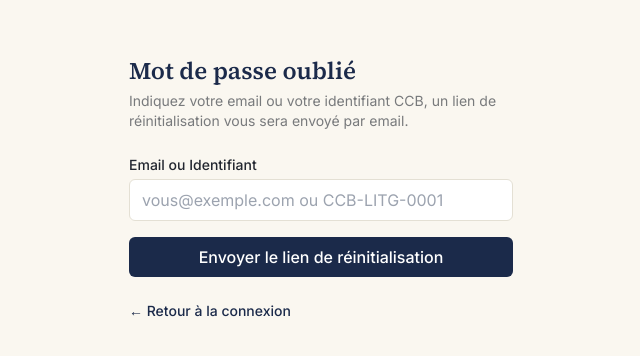
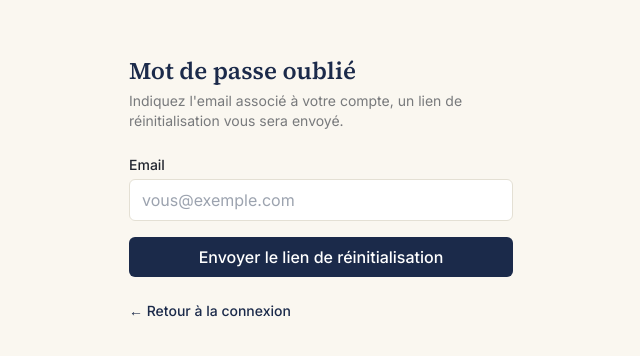
Before and after one commit to Mawouegnigan/ccb-platform, a Next.js app in the folder web/: page /mot-de-passe-oublie in a window 1280 px wide. Shown: the part 212-568 px from the top of the page, without its empty margins (319-959 px from the left). Built offline with nearby package versions, Linux system fonts and the light colour scheme; no server answers.

Commit message:
fix: simplifier mot de passe oublié à l'email seul (résolution identifiant à revoir)

```diff
--- a/web/src/app/mot-de-passe-oublie/page.tsx
+++ b/web/src/app/mot-de-passe-oublie/page.tsx
@@ -6,7 +6,7 @@ import { createClient } from "@/lib/supabase/client";
 
 export default function MotDePasseOubliePage() {
   const supabase = createClient();
-  const [login, setLogin] = useState("");
+  const [email, setEmail] = useState("");
   const [loading, setLoading] = useState(false);
   const [envoye, setEnvoye] = useState(false);
   const [erreur, setErreur] = useState<string | null>(null);
@@ -16,35 +16,15 @@ export default function MotDePasseOubliePage() {
     setLoading(true);
     setErreur(null);
 
-    // Même logique de résolution que /login : identifiant CCB -> email.
-    // En cas d'échec de résolution, on tente quand même avec la saisie
-    // brute — resetPasswordForEmail ne révèle jamais si l'email existe,
-    // donc aucune fuite d'information possible dans les deux cas.
-    let resolvedEmail = login.trim();
-    try {
-      const res = await fetch("/api/resolve-login", {
-        method: "POST",
-        headers: { "Content-Type": "application/json" },
-        body: JSON.stringify({ login: resolvedEmail }),
-      });
-      if (res.ok) {
-        const data = await res.json();
-        resolvedEmail = data.email;
-      }
-    } catch {
-      // Échec réseau sur la résolution : on continue avec la saisie brute.
-    }
-
-    const { error } = await supabase.auth.resetPasswordForEmail(resolvedEmail, {
+    const { error } = await supabase.auth.resetPasswordForEmail(email.trim(), {
       redirectTo: `${window.location.origin}/auth/callback?next=/reinitialiser-mot-de-passe`,
     });
 
     setLoading(false);
 
-    // On distingue une vraie erreur serveur (rate limit, SMTP en panne...)
-    // d'un email/identifiant simplement inconnu : Supabase ne renvoie
-    // jamais d'erreur pour ce second cas, donc afficher l'erreur ici ne
-    // révèle rien sur l'existence d'un compte.
+    // Supabase ne renvoie jamais d'erreur pour un email simplement inconnu
+    // (anti-énumération) — une erreur ici est donc une vraie erreur serveur
+    // (rate limit, SMTP en panne...), qu'on peut afficher sans rien révéler.
     if (error) {
       setErreur(
         error.status === 429
@@ -67,9 +47,8 @@ export default function MotDePasseOubliePage() {
         {envoye ? (
           <>
             <p className="text-sm text-ink/70 mt-4">
-              Si un compte correspond à cette adresse ou cet identifiant, un
-              email contenant un lien de réinitialisation vient de lui être
-              envoyé. Pensez à vérifier vos spams.
+              Si un compte correspond à cet email, un lien de réinitialisation
+              vient de lui être envoyé. Pensez à vérifier vos spams.
             </p>
             <Link href="/login" className="inline-block mt-6 text-sm text-navy hover:underline font-medium">
               ← Retour à la connexion
@@ -78,22 +57,22 @@ export default function MotDePasseOubliePage() {
         ) : (
           <>
             <p className="text-sm text-ink/60 mb-6">
-              Indiquez votre email ou votre identifiant CCB, un lien de
-              réinitialisation vous sera envoyé par email.
+              Indiquez l&apos;email associé à votre compte, un lien de
+              réinitialisation vous sera envoyé.
             </p>
 
             <form onSubmit={handleSubmit} className="space-y-4">
               <div>
-                <label htmlFor="login" className="block text-sm font-medium text-ink mb-1">
-                  Email ou Identifiant
+                <label htmlFor="email" className="block text-sm font-medium text-ink mb-1">
+                  Email
                 </label>
                 <input
-                  id="login"
-                  type="text"
+                  id="email"
+                  type="email"
                   required
-                  value={login}
-                  onChange={(e) => setLogin(e.target.value)}
-                  placeholder="vous@exemple.com ou CCB-LITG-0001"
+                  value={email}
+                  onChange={(e) => setEmail(e.target.value)}
+                  placeholder="vous@exemple.com"
                   className="w-full rounded border border-line px-3 py-2 bg-white"
                 />
               </div>
```
